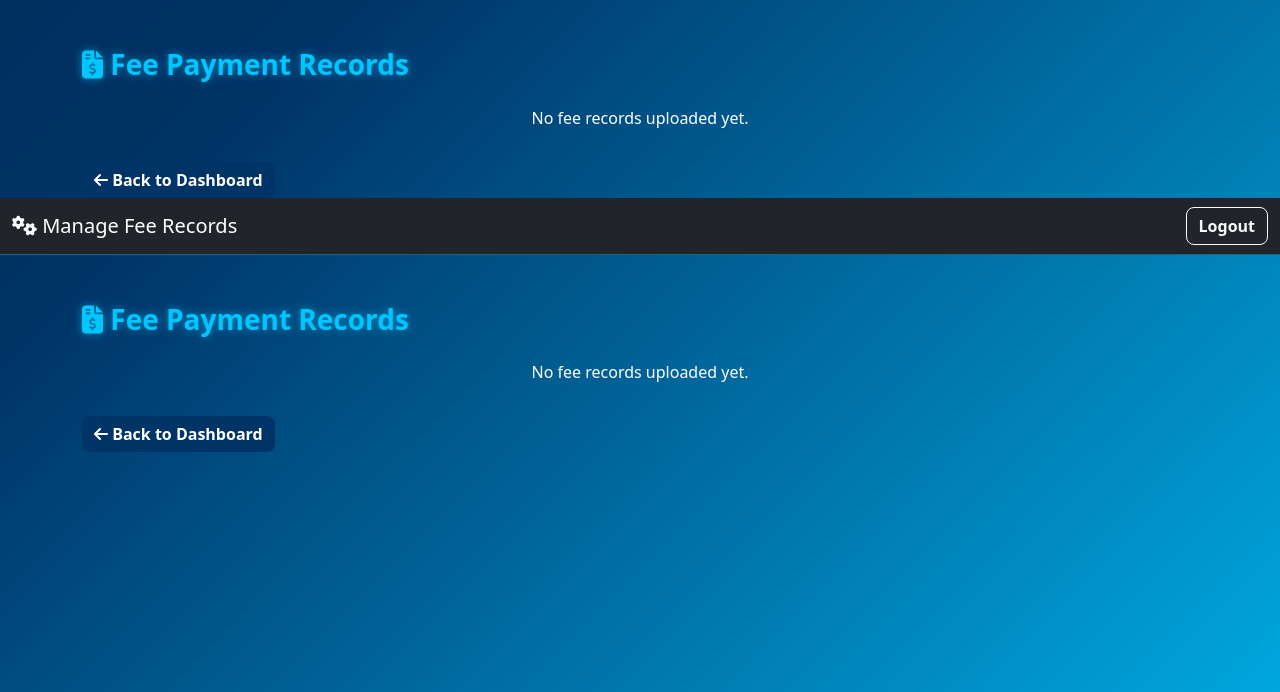
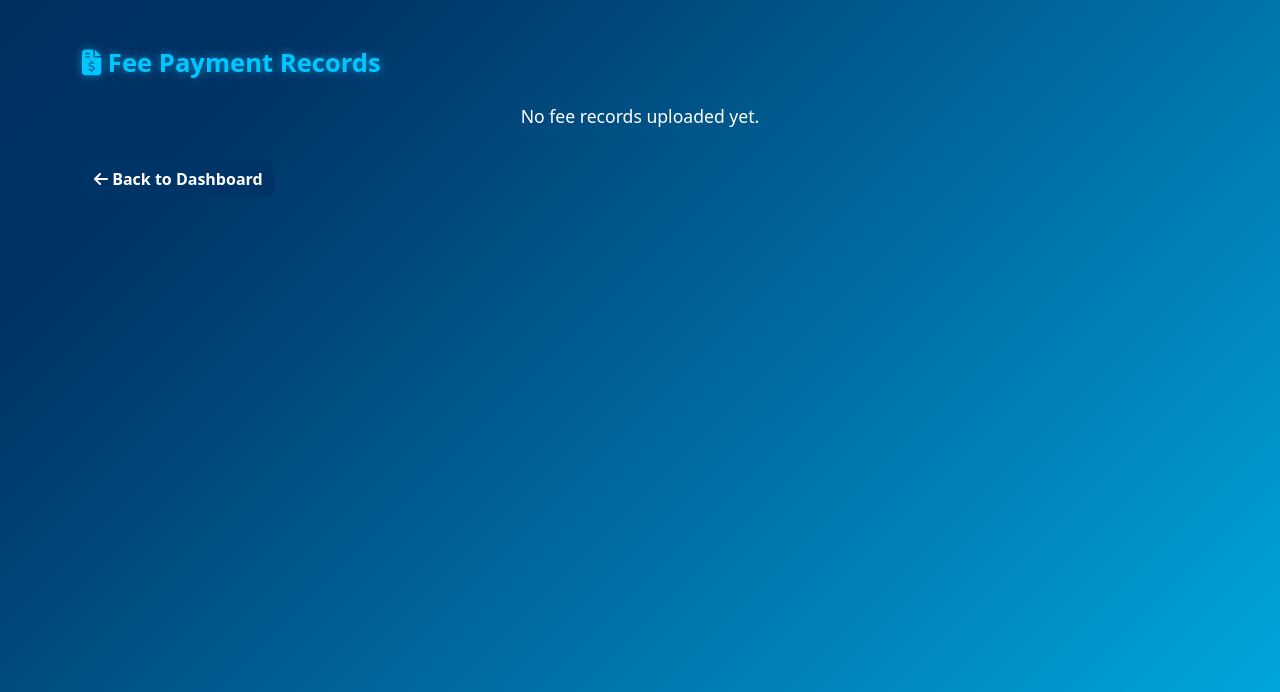
Before and after one commit to EzraelJeremiah-py/PESS, a Flask app: page /fees/view in a window 1280 px wide. Shown: the part 57-749 px from the top of the page. Run offline with Flask 3, Linux system fonts and the light colour scheme; the visitor is signed in with stand-in values (Sample User, id 1); data that the repository does not hold is empty.

Commit message:
Remove styles and navbar from manage_fees.html
Removed Bootstrap and Font Awesome links along with custom styles and navbar from manage_fees.html.

```diff
--- a/pess-backend/templates/fees/manage_fees.html
+++ b/pess-backend/templates/fees/manage_fees.html
@@ -169,146 +169,3 @@
   </div>
 </body>
 </html>
-
-  <link href="https://cdn.jsdelivr.net/npm/bootstrap@5.3.3/dist/css/bootstrap.min.css" rel="stylesheet">
-  <link href="https://cdnjs.cloudflare.com/ajax/libs/font-awesome/6.5.0/css/all.min.css" rel="stylesheet">
-  <style>
-    body {
-      background: linear-gradient(135deg, #001f3f, #003366, #00c6ff);
-      background-size: 200% 200%;
-      animation: gradientMove 14s ease infinite;
-      min-height: 100vh;
-      color: #fff;
-    }
-    @keyframes gradientMove {
-      0% { background-position: 0% 50%; }
-      50% { background-position: 100% 50%; }
-      100% { background-position: 0% 50%; }
-    }
-    .navbar {
-      backdrop-filter: blur(8px);
-      border-bottom: 1px solid rgba(0,198,255,0.4); /* cyan accent */
-    }
-    h3 {
-      color: #00c6ff; /* cyan */
-      font-weight: 700;
-      text-shadow: 0 0 8px rgba(0,198,255,0.6);
-    }
-    .card, .table {
-      border-radius: 14px;
-      backdrop-filter: blur(12px);
-      background: rgba(255,255,255,0.08);
-      border: 1px solid rgba(0,198,255,0.3);
-      color: #fff;
-    }
-    .table thead {
-      background: rgba(0,198,255,0.2);
-      color: #fff;
-    }
-    .btn {
-      border-radius: 8px;
-      font-weight: 600;
-    }
-    .btn-info {
-      background-color: #0074d9; /* blue */
-      border: none;
-      color: #fff;
-    }
-    .btn-info:hover {
-      background-color: #005fa3;
-    }
-    .btn-success {
-      background-color: #00c6ff; /* cyan */
-      border: none;
-      color: #000;
-      box-shadow: 0 0 8px rgba(0,198,255,0.6);
-    }
-    .btn-success:hover {
-      background-color: #0099cc;
-      color: #fff;
-    }
-    .btn-danger {
-      background-color: #ff4136;
-      border: none;
-      color: #fff;
-    }
-    .btn-danger:hover {
-      background-color: #cc3229;
-    }
-    .btn-secondary {
-      background-color: #003366;
-      border: none;
-      color: #fff;
-    }
-    .btn-secondary:hover {
-      background-color: #001f3f;
-    }
-    .text-white {
-      color: #fff !important;
-    }
-  </style>
-</head>
-<body>
-  <!-- Navbar -->
-  <nav class="navbar navbar-dark bg-dark">
-    <div class="container-fluid">
-      <span class="navbar-brand"><i class="fas fa-cogs"></i> Manage Fee Records</span>
-      <a href="{{ url_for('auth.logout') }}" class="btn btn-outline-light">Logout</a>
-    </div>
-  </nav>
-
-  <!-- Main Content -->
-  <div class="container mt-5">
-    <h3 class="mb-4"><i class="fas fa-file-invoice-dollar"></i> Fee Payment Records</h3>
-
-    {% if fee_files %}
-      <div class="card shadow-lg p-3">
-        <table class="table table-bordered table-hover align-middle text-center">
-          <thead>
-            <tr>
-              <th>Class</th>
-              <th>Stream</th>
-              <th>Date</th>
-              <th>File</th>
-              <th>Uploaded At</th>
-              <th>Uploaded By</th>
-              <th>Actions</th>
-            </tr>
-          </thead>
-          <tbody>
-            {% for f in fee_files %}
-            <tr>
-              <td>{{ f.class }}</td>
-              <td>{{ f.stream }}</td>
-              <td>{{ f.fee_date }}</td>
-              <td>{{ f.filename }}</td>
-              <td>{{ f.uploaded_at }}</td>
-              <td>{{ f.uploaded_by }}</td>
-              <td>
-                <!-- View button -->
-                <a href="{{ url_for('fees.serve_fee_file', filename=f.filename) }}"
-                   target="_blank" class="btn btn-info btn-sm"><i class="fas fa-eye"></i> View</a>
-                <!-- Download button -->
-                <a href="{{ url_for('fees.serve_fee_file', filename=f.filename, download=1) }}"
-                   class="btn btn-success btn-sm"><i class="fas fa-download"></i> Download</a>
-                <!-- Delete button -->
-                <a href="{{ url_for('fees.delete_fee_file', id=f.id) }}"
-                   class="btn btn-danger btn-sm"
-                   onclick="return confirm('Are you sure you want to delete this record?');">
-                   <i class="fas fa-trash"></i> Delete
-                </a>
-              </td>
-            </tr>
-            {% endfor %}
-          </tbody>
-        </table>
-      </div>
-    {% else %}
-      <p class="text-center text-white">No fee records uploaded yet.</p>
-    {% endif %}
-    <a href="{{ url_for('admin.dashboard') }}" class="btn btn-secondary mt-3">
-      <i class="fas fa-arrow-left"></i> Back to Dashboard
-    </a>
-  </div>
-</body>
-</html>
```
